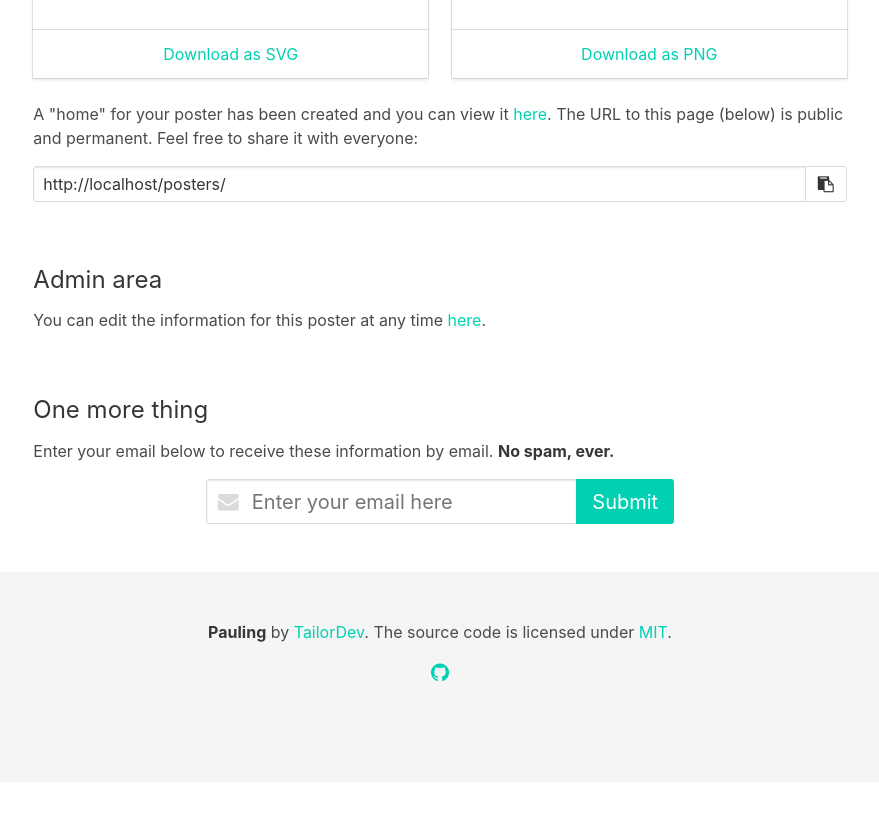
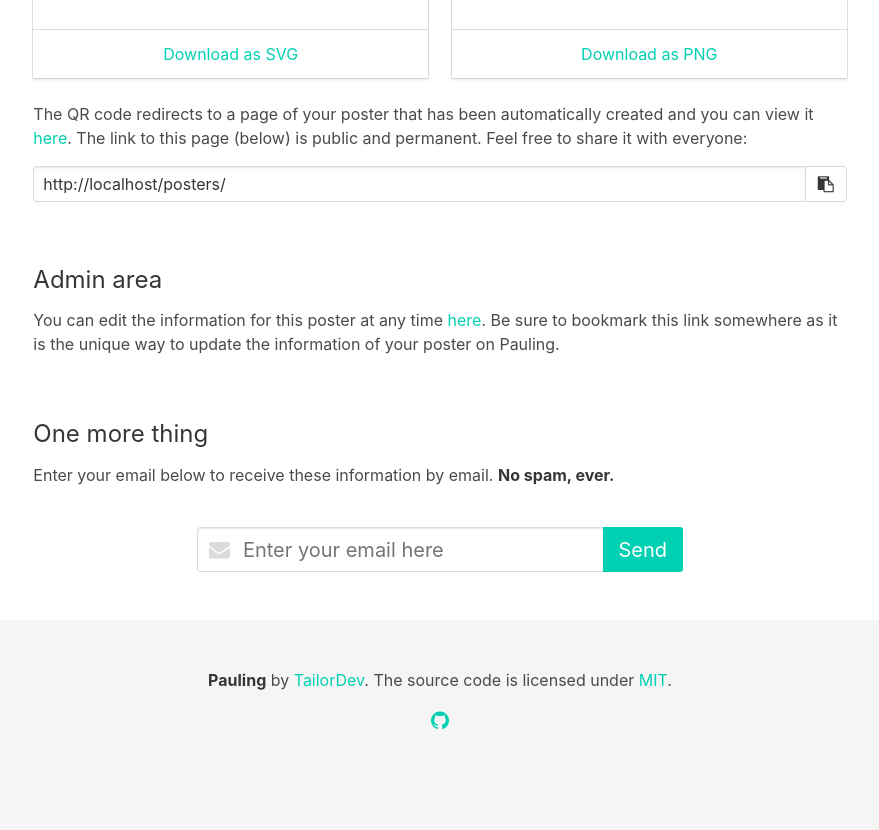
Before and after one commit to TailorDev/pauling, a Flask app: template api/templates/publish_poster.html in a window 1280 px wide. Shown: the part 726-1556 px from the top of the page, without its empty margins (200-1079 px from the left). Before the commit the page ends 1407 px from the top, so only its background shows below. Run offline with Flask 2, Linux system fonts and the light colour scheme; the template is opened without the code that fills it: values that come from a table or form of the project are taken from there, others are empty.

Commit message:
[api] add style to publish poster page

```diff
--- a/api/scss/_publish_poster.scss
+++ b/api/scss/_publish_poster.scss
@@ -12,4 +12,13 @@
             height: 200px;
         }
     }
+
+    form {
+        margin-top: 2.5em;
+        text-align: center;
+
+        .control:first-child {
+            width: 50%;
+        }
+    }
 }
--- a/api/templates/publish_poster.html
+++ b/api/templates/publish_poster.html
@@ -46,10 +46,9 @@
             </div>
 
             <p>
-                A "home" for your poster has been created and you can view it
+                The QR code redirects to a page of your poster that has been automatically created and you can view it
                 <a href="{{ url_for('get_poster', id=poster.id) }}">here</a>.
-                The URL to this page (below) is public and permanent. Feel free
-                to share it with everyone:
+                The link to this page (below) is public and permanent. Feel free to share it with everyone:
             </p>
 
             <div class="field has-addons">
@@ -73,12 +72,14 @@
             <p>
                 You can edit the information for this poster at any time
                 <a href="{{ url_for('edit_poster', id_admin=poster.id_admin) }}">here</a>.
+                Be sure to bookmark this link somewhere as it is the unique way to update the
+                information of your poster on Pauling.
             </p>
         </div>
     </div>
 </section>
 
-<section class="section">
+<section class="publish-poster">
     <div class="content-wrapper">
         <div class="column is-two-thirds content">
             {% if not poster.email %}
@@ -86,7 +87,7 @@
             <p>
                 Enter your email below to receive these information by email. <strong>No spam, ever.</strong>
             </p>
-            <form method="POST" style="text-align: center">
+            <form method="POST">
                 {{ form.csrf_token }}
 
                 <div class="field has-addons has-addons-centered">
@@ -101,7 +102,7 @@
                     </div>
                     <div class="control">
                         <button class="button is-medium {% if form.email.errors %}is-danger{% else %}is-primary{% endif %}">
-                            Submit
+                            Send
                         </button>
                     </div>
                 </div>
```
Also changed, not shown: api/static/css/main.css.
